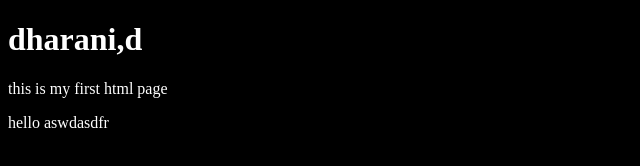
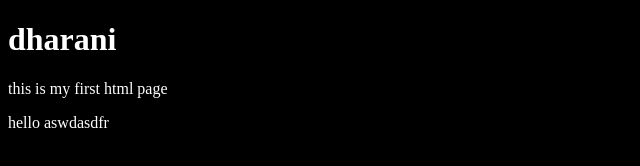
Before and after one commit to suryasndt/simco1, a plain HTML site: page index.html in a window 1280 px wide. Shown: the full height of the page, 0-640 px from the left. Drawn offline with Linux system fonts and the light colour scheme.

Commit message:
commit first

```diff
--- a/index.html
+++ b/index.html
@@ -12,7 +12,7 @@
         </style>
 </head>
 <body>
-    <h1>dharani,d</h1>
+    <h1>dharani</h1>
     <p>this is my first html page</p>
     <p>hello aswdasdfr</p>
 </body>
```
